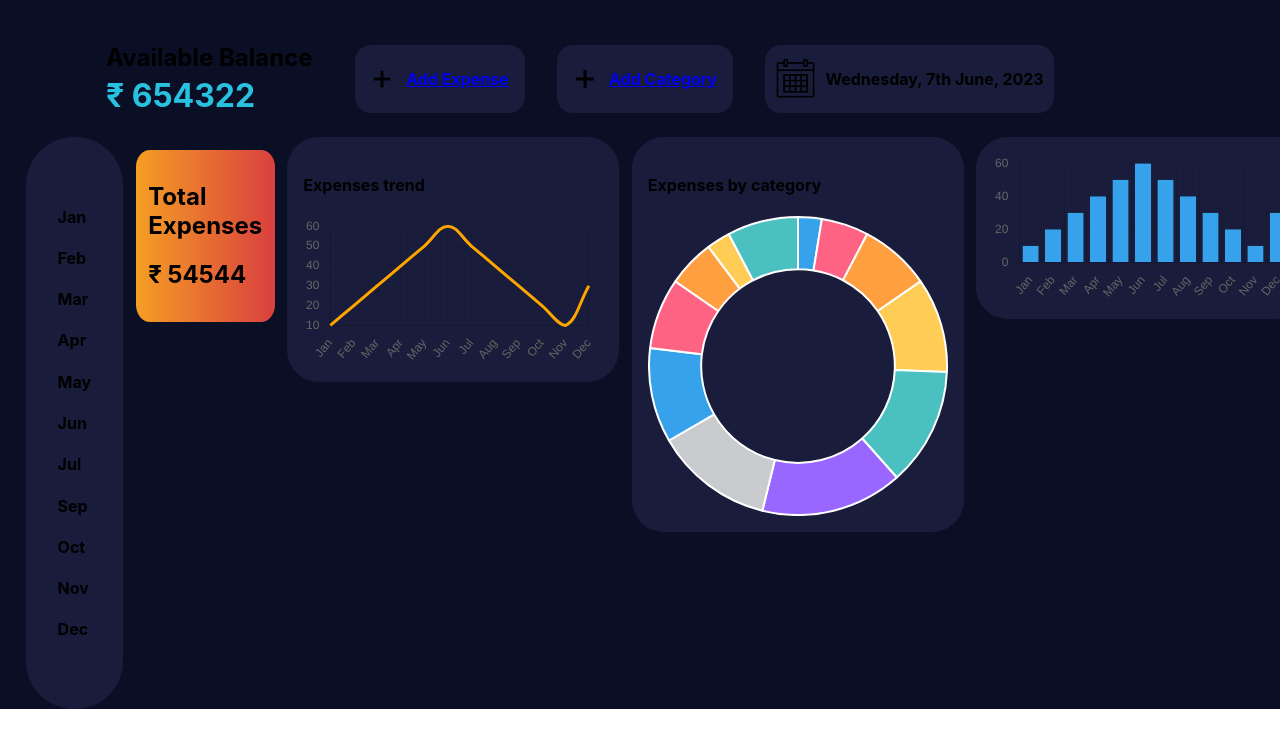
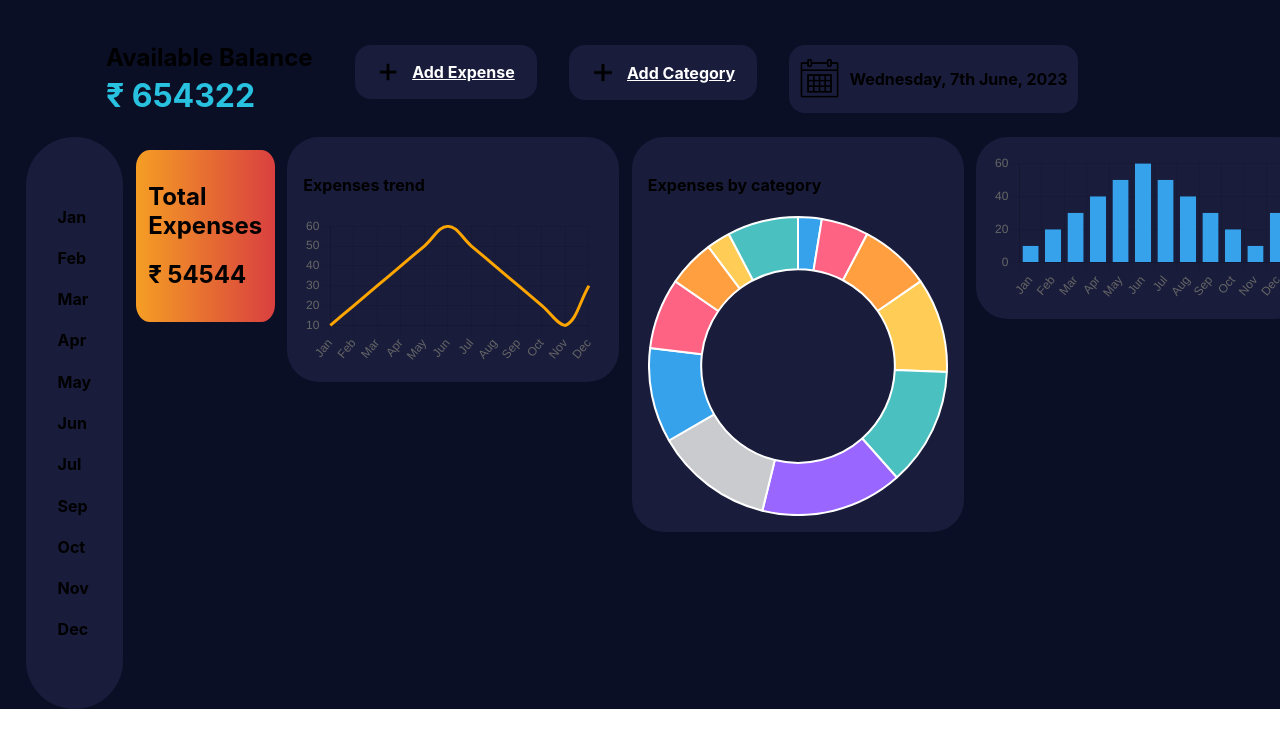
Before and after one commit to thenishant/expense-ui, a React (Create React App) app: page / in a window 1280 px wide. Shown: the top 748 px of the page. Built offline with nearby package versions, Linux system fonts and the light colour scheme.

Commit message:
Add payment mode, Expense category css Fixed Months

```diff
--- a/src/expenses/components/AddCategory.css
+++ b/src/expenses/components/AddCategory.css
@@ -3,10 +3,9 @@
     justify-content: space-between;
     align-items: center;
     background: #191d3b;
-    padding: 10px;
+    padding: 1em;
     margin: 2em 0 0 2em;
-    height: 3rem;
-    min-width: 9em;
+    height: max-content;
     border-radius: 1em;
 }
 
@@ -21,3 +20,11 @@
     width: auto;
     margin: auto;
 }
+
+.add-category:hover {
+    background-color: #33386b;
+}
+
+.add-category a {
+    color: #FFF;
+}
--- a/src/expenses/components/AddExpense.css
+++ b/src/expenses/components/AddExpense.css
@@ -3,10 +3,9 @@
     justify-content: space-between;
     align-items: center;
     background: #191d3b;
-    padding: 10px;
+    padding: 1em;
     margin: 2em 0 0 2em;
-    height: 3rem;
-    min-width: 9em;
+    height: max-content;
     border-radius: 1em;
 }
 
@@ -20,8 +19,13 @@
 .add-expense h4 {
     width: auto;
     margin: auto;
+    color: inherit;
 }
 
 .add-expense:hover {
     background-color: #33386b;
 }
+
+.add-expense a {
+    color: #FFF;
+}
```
